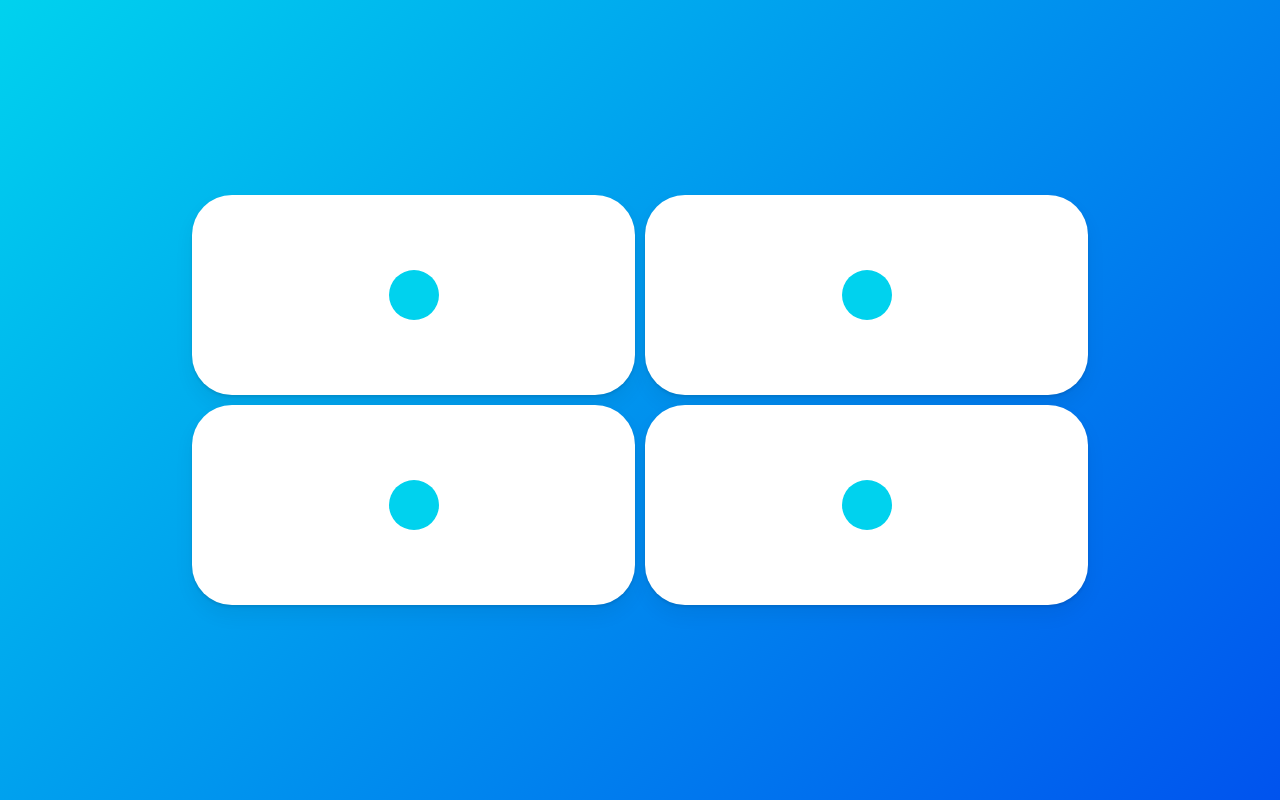
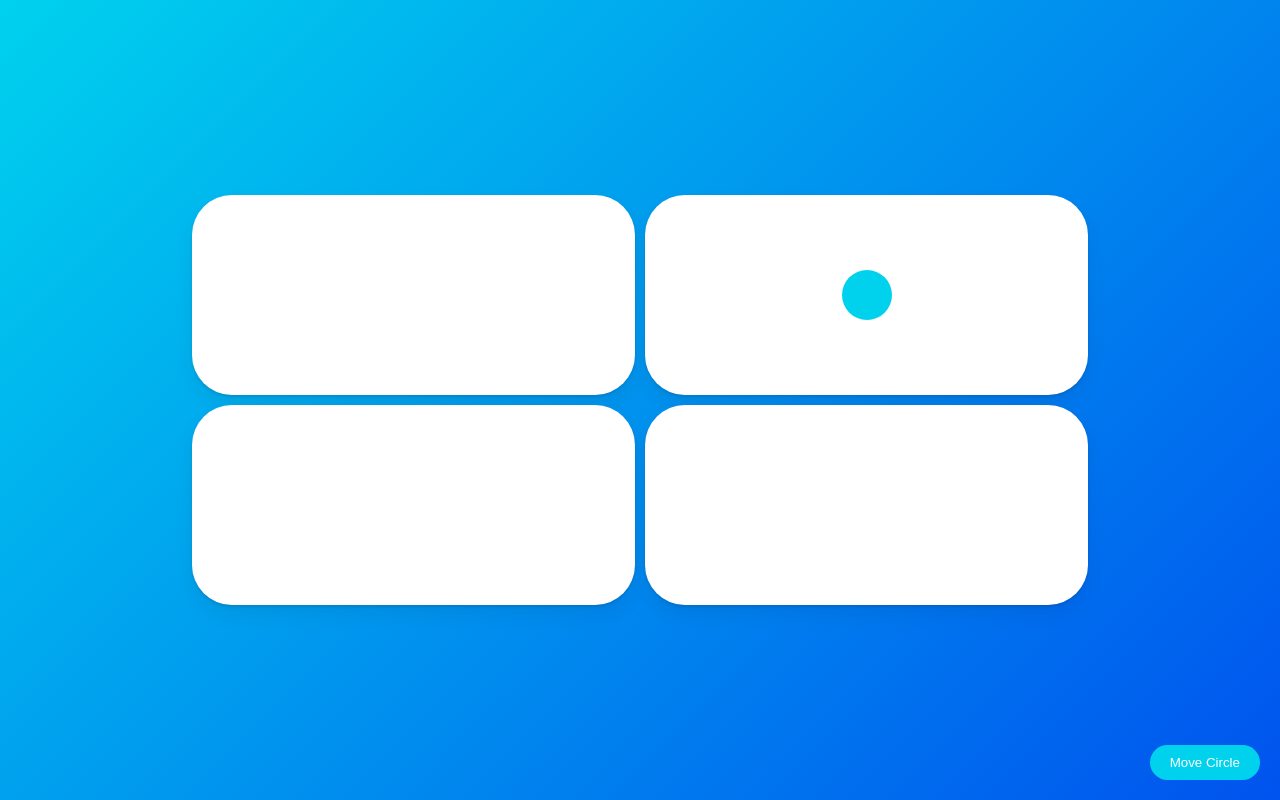
Before and after one commit to JHKIMS/Framer-Motion-Practice, a React (Create React App) app: page / in a window 1280 px wide. Built offline with nearby package versions, Linux system fonts and the light colour scheme.

Commit message:
Framer-motion: Circle이동 과제 진행중2

```diff
--- a/src/App.tsx
+++ b/src/App.tsx
@@ -30,7 +30,7 @@ const Grid = styled.div`
     grid-column: span 2;
   } */
 `;
-const Circle = styled.div`
+const Circle = styled.div<CircleProps>`
   border-radius: 50%;
   width: 50px;
   height: 50px;
@@ -64,24 +64,30 @@ const overlayVariant = {
   end: { backgroundColor: "rgba(0,0,0,0)" },
 };
 
+interface CircleProps {
+  layoutId?: string;
+}
+
 
 function App() {
   const [id, setId] = useState<null | string>(null);
-  // const [isSwitch, setIsSwitch] = useState(false);
-  // const handleCircle = () => {
-  //   setIsSwitch(!isSwitch);
-  // }
+  const [isSwitch, setIsSwitch] = useState(false);
+  const handleCircle = () => {
+    setIsSwitch((prev) => !prev);
+  }
 
   return (
     <Wrapper>
       <Grid>
         {["1", "2", "3", "4"].map((num) => (
           <Box onClick={() => setId(num)} key={num} layoutId={num} whileHover={{scale: 1}}>
-            <Circle/>
+           {/* {!isSwitch && (num === "2" || num === "3") && <Circle layoutId="circleSwitch" />} */}
+           {!isSwitch ? num === "2" && <Circle layoutId="circleStat"/> : null}
+           {!isSwitch ? null : num === "3" && <Circle layoutId="circleStat"/>}
           </Box>
       ))}
     </Grid>
-    {/* <Button onClick={handleCircle}>Move Circle</Button> */}
+    <Button onClick={handleCircle}>Move Circle</Button>
       <AnimatePresence>
         {id ? (
           <Overlay
```
